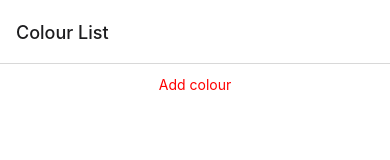
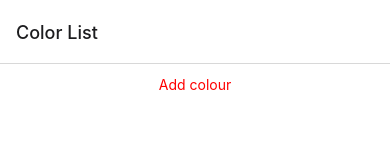
Before and after one commit to YuYX/yu-m3-app3, a React Native app: screen / in a window 390 px wide. Shown: the top 160 px of the page. Built offline with nearby package versions, Linux system fonts and the light colour scheme.

Commit message:
1st commit

```diff
--- a/App.js
+++ b/App.js
@@ -45,7 +45,7 @@ export default function App() {
  return (
    <NavigationContainer>
      <Stack.Navigator>
-       <Stack.Screen name="Colour List" component={HomeScreen} />
+       <Stack.Screen name="Color List" component={HomeScreen} />
      </Stack.Navigator>
    </NavigationContainer>
  );
```
